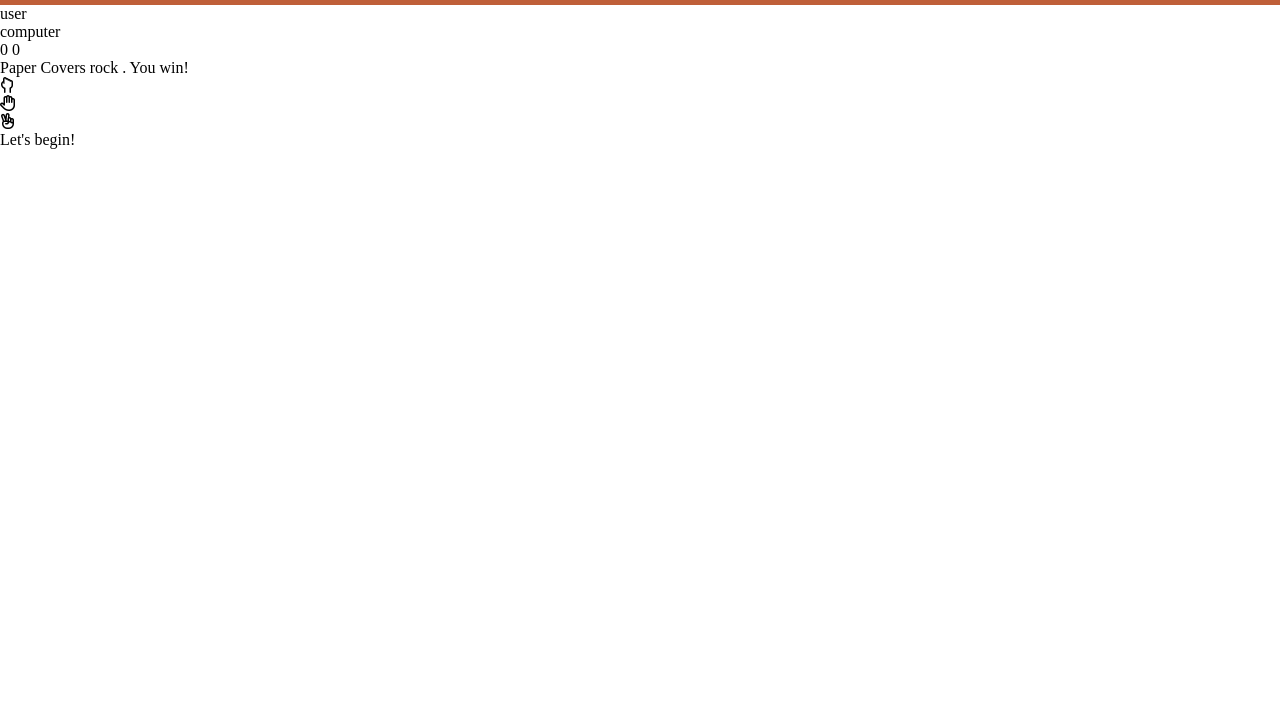
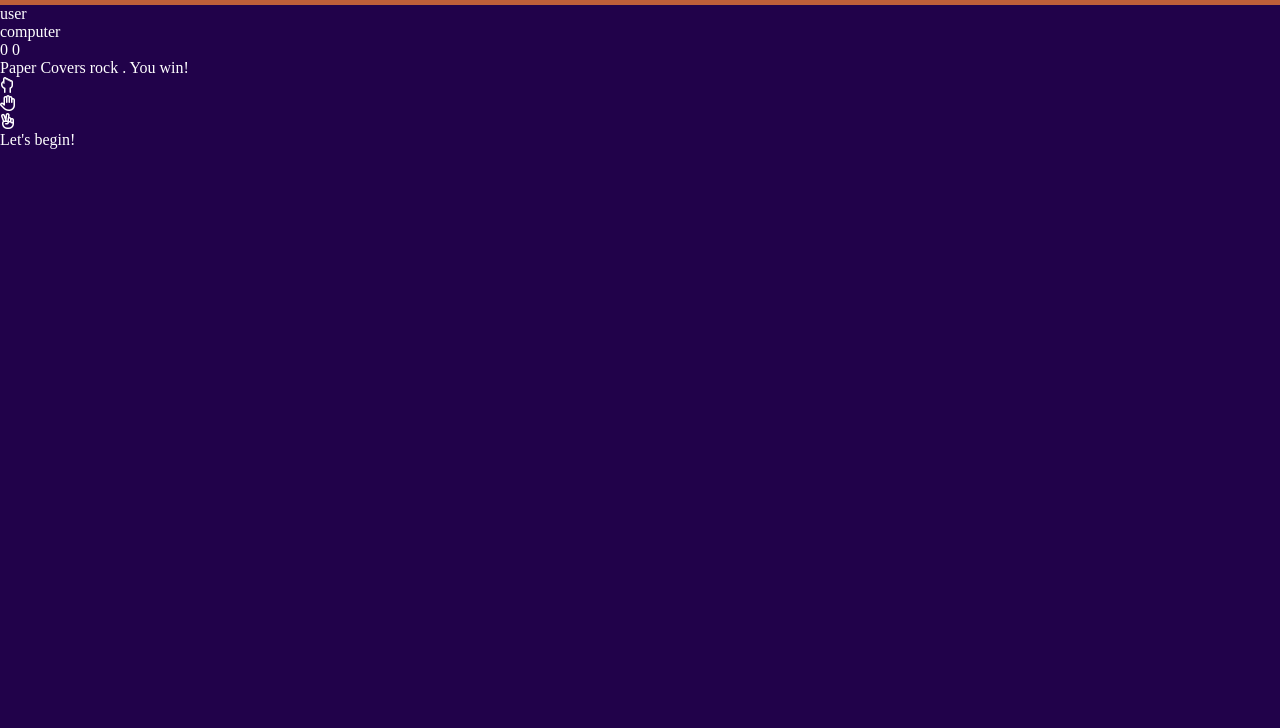
Before and after one commit to snippy066/rockPaperSci, a plain HTML site: page index.html in a window 1280 px wide. Shown: the part 72-800 px from the top of the page. Drawn offline with Linux system fonts and the light colour scheme.

Commit message:
Update style.css

```diff
--- a/style.css
+++ b/style.css
@@ -13,3 +13,8 @@ header > h1{
     text-align: center;
     font-size:bold;
 }
+
+body{
+    background-color:#21024a;
+    color:white;
+}
```
